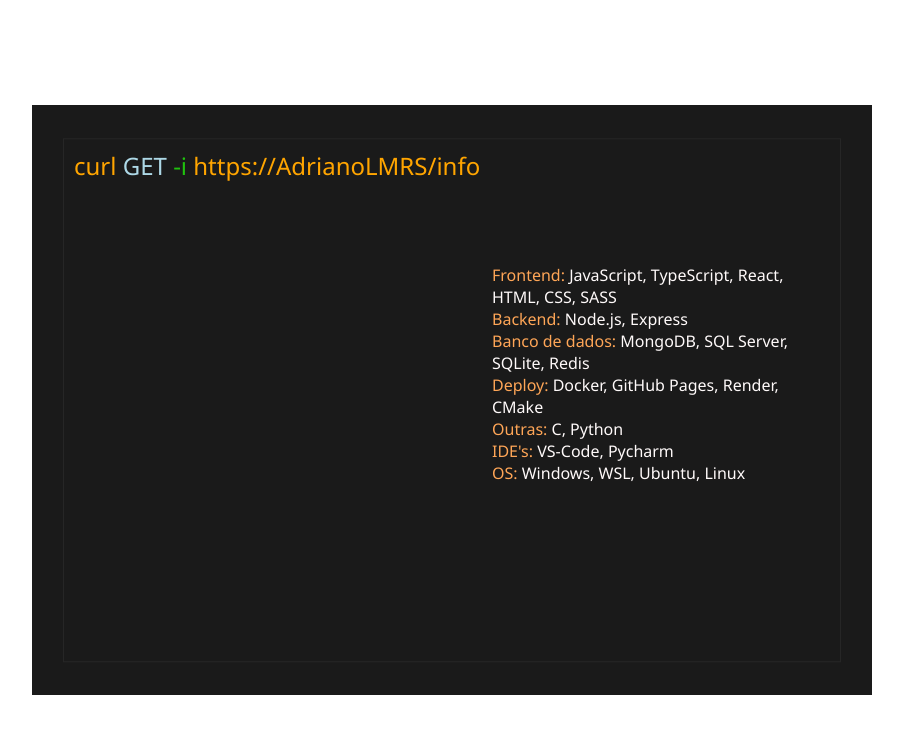
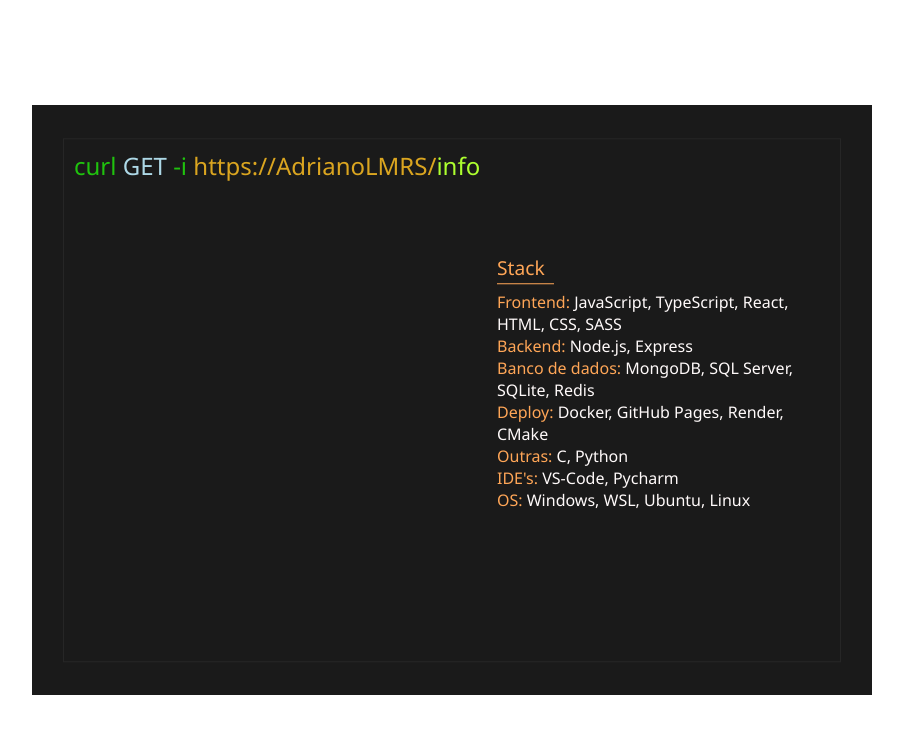
Before and after one commit to AdrianoLMRS/AdrianoLMRS, a plain HTML site: page public/stackCMD.html in a window 1280 px wide. Shown: the whole page, without its empty margins (188-1091 px from the left). Drawn offline with Linux system fonts and the light colour scheme.

Commit message:
Update stackCMD.html

```diff
--- a/public/stackCMD.html
+++ b/public/stackCMD.html
@@ -31,20 +31,28 @@
             border: 1px solid hsl(0, 0%, 15%);
         }
         .cmd {
-            color: orange;
+            color: goldenrod;
         }
-        .cmd span.get {
+        span.get {
             color: lightblue;
         }
-        .cmd span.i {
+        span.green {
             color: #20C20E;
         }
+        span.yellow {
+            color: greenyellow;
+        }
         .results {
-            margin-left: 50%;
-            width: fit-content;
+            width: 100%;
             font-size: medium;
         }
         .flex {
+            display: flex;
+            flex-direction: row;
+            gap: 10px;
+        }
+        .stack {
+            width: 50%;
             display: flex;
             flex-direction: column;
             gap: 10px;
@@ -59,17 +67,42 @@
             color: #ffa657;
             font-weight: initial;
         }
+        .stack-header {
+            display: inline;
+            position: relative;
+            font-size: larger;
+            color: #ffa657;
+            bottom: 10px;
+        }
+        .stack-header::after {
+            content: '';
+            position: absolute;
+            bottom: -10%;
+            left: 0;
+            height: 1px;
+            width: 120%;
+            background-color: #ffa657;
+        }
+        .about {
+            width: 50%;
+        }
     </style>
 </head>
 <body>
     <div class="root">
         <div class="content">
             <!-- inspired by https://github.com/Andrew6rant/Andrew6rant -->
-            <div class="cmd">curl <span class="get">GET</span> <span class="i">-i</span> https://AdrianoLMRS/info</div>
+            <div class="cmd"><span class="green">curl</span> <span class="get">GET</span> <span class="green">-i</span>
+                 https://AdrianoLMRS/<span class="yellow">info</span></div>
             <br><br>
             <div class="results">
                 <div class="flex">
+                    <div class="about">
+
+                    </div>
+                    <div class="stack">
                         <ul>
+                            <header class="stack-header">Stack</header>
                             <li><strong>Frontend:</strong> JavaScript, TypeScript, React, HTML, CSS, SASS</li>
                             <li><strong>Backend:</strong> Node.js, Express</li>
                             <li><strong>Banco de dados:</strong> MongoDB, SQL Server, SQLite, Redis</li>
@@ -82,5 +115,6 @@
                 </div>
             </div>
         </div>
+    </div>
 </body>
 </html>
```
Lines whose indentation alone changed are shown as unchanged.
